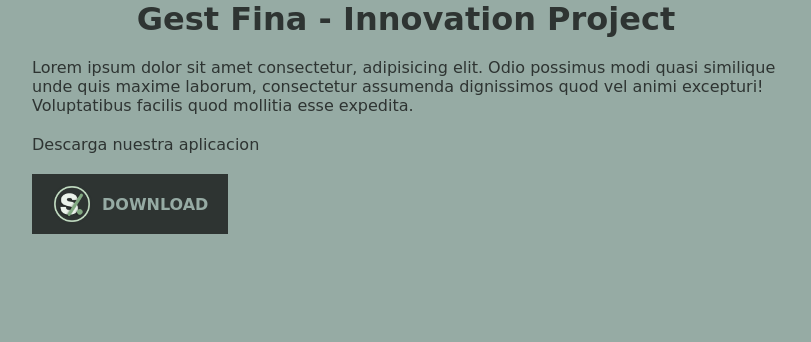
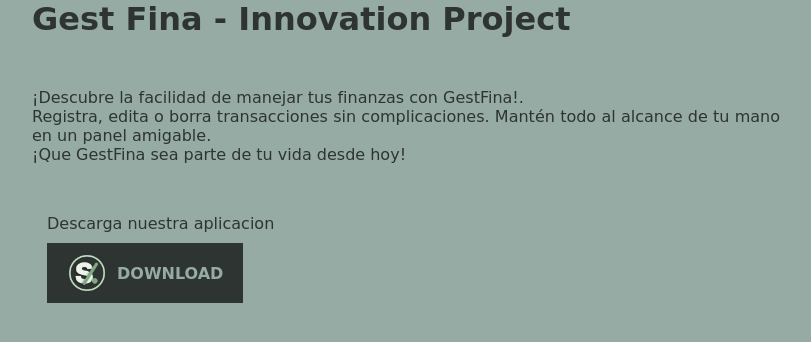
Before and after one commit to yeffreydev/gestFina-innovationProject, a plain HTML site: page index.html in a window 1280 px wide. Shown: the whole page, without its empty margins (234-1045 px from the left). Drawn offline with Linux system fonts and the light colour scheme.

Commit message:
added description

```diff
--- a/index.html
+++ b/index.html
@@ -12,12 +12,17 @@
   <body>
     <h1 class="title">Gest Fina - Innovation Project</h1>
     <div>
-      Lorem ipsum dolor sit amet consectetur, adipisicing elit. Odio possimus modi quasi similique unde quis maxime laborum, consectetur assumenda dignissimos quod vel animi excepturi! Voluptatibus
-      facilis quod mollitia esse expedita.
+      <p class="description">
+        ¡Descubre la facilidad de manejar tus finanzas con GestFina!. <br />
+        Registra, edita o borra transacciones sin complicaciones. Mantén todo al alcance de tu mano en un panel amigable.<br />
+        ¡Que GestFina sea parte de tu vida desde hoy!
+      </p>
     </div>
-    <p>Descarga nuestra aplicacion</p>
-    <div>
-      <a class="download" href="https://github.com/yeffreydev/gestFina-innovationProject/raw/web/builds/gest-fina-v-1.0.0.apk" download> <img src="./imgs/logo.png" /><span>Download</span></a>
+    <div class="download-container">
+      <p>Descarga nuestra aplicacion</p>
+      <div>
+        <a class="download" href="https://github.com/yeffreydev/gestFina-innovationProject/raw/web/builds/gest-fina-v-1.0.0.apk" download> <img src="./imgs/logo.png" /><span>Download</span></a>
+      </div>
     </div>
   </body>
 </html>
--- a/style.css
+++ b/style.css
@@ -20,10 +20,19 @@ body {
   padding: 0 10px;
   display: flex;
   flex-direction: column;
-  gap: 20px;
+  gap: 50px;
 }
 .title {
-  text-align: center;
+  text-align: left;
+}
+.description {
+  text-align: justify;
+}
+.download-container {
+  display: flex;
+  flex-direction: column;
+  margin-left: 15px;
+  gap: 10px;
 }
 .download {
   display: flex;
```
